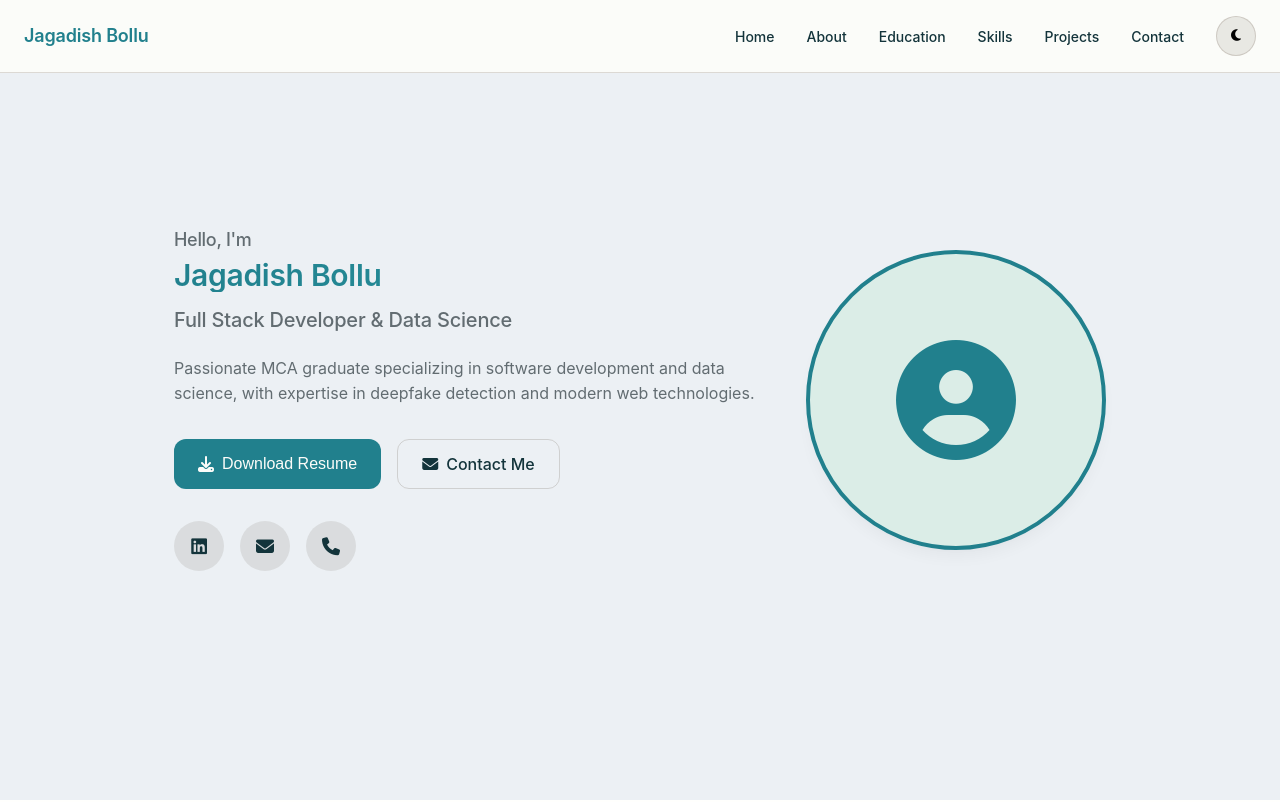
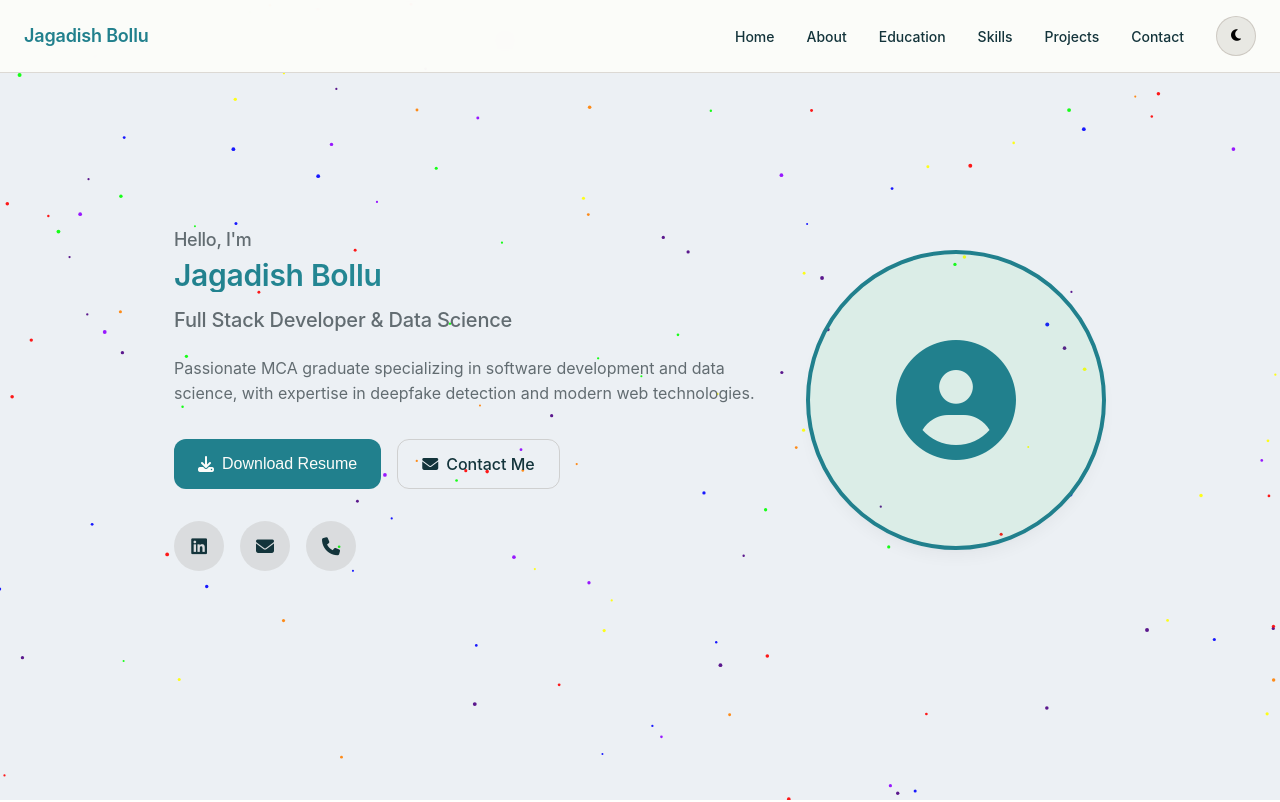
Before and after one commit to jagadishbollu/New-portfolio-, a plain HTML site: page index.html in a window 1280 px wide. Shown: the top 802 px of the page. Drawn offline with nearby package versions, Linux system fonts and the light colour scheme; a web font is replaced by a local one.

Commit message:
Update index.html

```diff
--- a/index.html
+++ b/index.html
@@ -358,5 +358,35 @@
     </button>
 
     <script src="app.js"></script>
+    <!-- tsParticles library -->
+<script src="https://cdn.jsdelivr.net/npm/tsparticles@2.12.0/tsparticles.bundle.min.js"></script>
+
+<!-- Custom config -->
+<script>
+  tsParticles.load("tsparticles-hero", {
+    background: { color: "transparent" },
+    particles: {
+      number: { value: 150 },
+      color: {
+        value: ["#ff0000","#ff7f00","#ffff00","#00ff00","#0000ff","#4b0082","#8f00ff"]
+      },
+      shape: { type: "circle" },
+      opacity: { value: 0.9 },
+      size: { value: { min: 1, max: 2 } },
+      move: { enable: true, speed: 1.2 },
+      links: { enable: false }
+    },
+    interactivity: {
+      events: {
+        onHover: { enable: true, mode: "repulse" },
+        onClick: { enable: true, mode: ["repulse","bubble"] }
+      },
+      modes: {
+        repulse: { distance: 100, duration: 0.4 },
+        bubble: { distance: 150, size: 4, duration: 0.3, opacity: 1 }
+      }
+    }
+  });
+</script>
 </body>
 </html>
```
